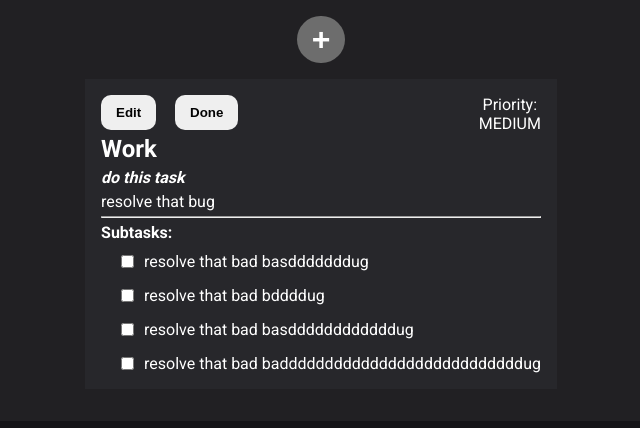
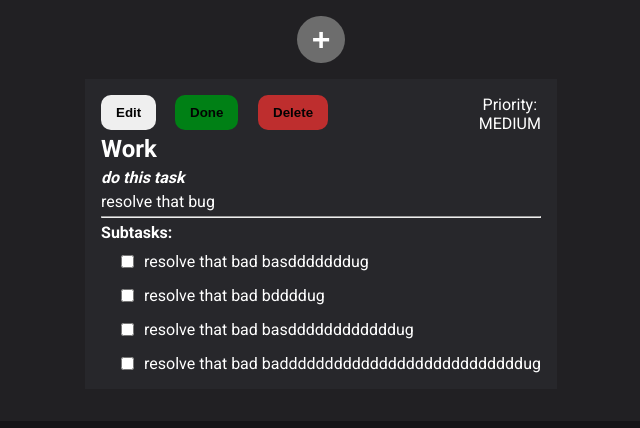
Before and after one commit to Drasty4k/simple-todo, a Next.js app: page / in a window 1280 px wide. Shown: the top 428 px of the page, without its empty margins (319-959 px from the left). Built offline with nearby package versions, Linux system fonts and the light colour scheme.

Commit message:
implemented the delete functionality for the todos

```diff
--- a/pages/components/todo/todo-card.module.scss
+++ b/pages/components/todo/todo-card.module.scss
@@ -30,6 +30,13 @@
       &:nth-child(2) {
         position: absolute;
         left: 90px;
+        background-color: #008015;
+      }
+
+      &:nth-child(3) {
+        position: absolute;
+        left: 173px;
+        background-color: #be2e2e;
       }
     }
   }
--- a/pages/components/todo/todo-card.tsx
+++ b/pages/components/todo/todo-card.tsx
@@ -20,6 +20,7 @@ type Props = {
     subtaskIndex: number
   ) => void;
   updateTodo: (updatedTodo: Todo) => void;
+  deleteTodo: (id: string) => void;
 };
 
 const TodoCard: React.FC<Props> = ({
@@ -35,6 +36,7 @@ const TodoCard: React.FC<Props> = ({
   toggleCompletedTodo,
   toggleCompletedSubTask,
   updateTodo,
+  deleteTodo
 }) => {
   const [showEditModal, setShowEditModal] = useState<boolean>(false);
   const toggleModal = () => {
@@ -48,6 +50,7 @@ const TodoCard: React.FC<Props> = ({
         <div className={styles.headerButtons}>
           <button onClick={toggleModal}>Edit</button>
           <button onClick={() => toggleCompletedTodo(todoIndex, allTodos)}>Done</button>
+          <button onClick={() => deleteTodo(id)}>Delete</button>
         </div>
         <h2 className={styles.title}>{title}</h2>
         <h4 className={styles.subtitle}>{subtitle}</h4>
--- a/pages/index.tsx
+++ b/pages/index.tsx
@@ -88,6 +88,11 @@ export default function Home() {
     setTodos(updatedListOfTodos);
   };
 
+  const deleteTodo = (id: string) => {
+    const newTodos = todos.filter((todo) => todo.id !== id);
+    setTodos(newTodos);
+  };
+
   return (
     <div className={styles.container}>
       <button onClick={toggleModal} className={styles.addBtn}>
@@ -114,6 +119,7 @@ export default function Home() {
               toggleCompletedTodo={toggleCompletedTodo}
               updateTodo={() => updateTodo}
               toggleCompletedSubTask={toggleCompletedSubTask}
+              deleteTodo={deleteTodo}
             />
           )
         )}
```
